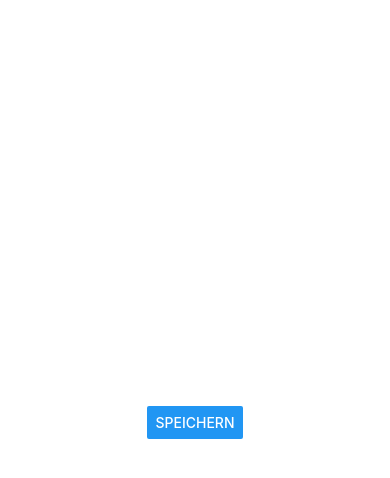
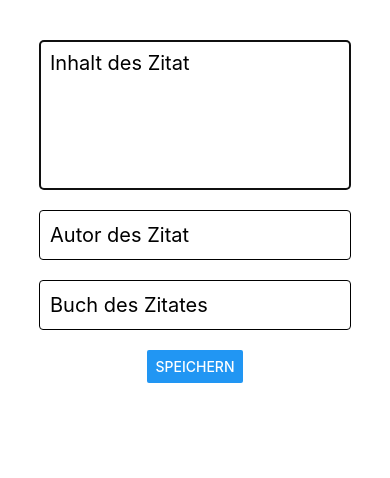
Before and after one commit to gianmarcog/Quotes-App-ReactNative, a React Native app: screen / in a window 390 px wide. Both pictures are taken after a click on the button "NEU". Shown: the top 478 px of the page. Built offline with nearby package versions, Linux system fonts and the light colour scheme.

Commit message:
Add the function to add a new Quote with Quote,Author and the Book

```diff
--- a/App.js
+++ b/App.js
@@ -22,14 +22,19 @@ const data = [
 ];
 
 export default class App extends Component {
-  state = { index: 0, showNewQuoteScreen: false };
+  state = { index: 0, showNewQuoteScreen: false, quotes: data };
 
-  _addQuote = () => {
-    this.setState({ showNewQuoteScreen: false });
+  _addQuote = (text, author, book) => {
+
+    let { quotes } = this.state;
+    if (text && author && book) {
+    quotes.push({text: text, author: author, book: book});
+    }
+    this.setState({ showNewQuoteScreen: false, quotes: quotes });
   }
 
   render(){
-    let index = this.state.index;
+    let index = this.state.index
     const quote = data[index];
     let nextIndex =index + 1;
     if(nextIndex === data.length) nextIndex = 0;
--- a/js/components/NewQuote.js
+++ b/js/components/NewQuote.js
@@ -2,15 +2,38 @@ import React, { Component } from 'react'
 import {Button, Modal, TextInput, StyleSheet, View } from 'react-native'
 
 export default class NewQuote extends Component {
+    state = { content: null, author: null, book: null };
+
     render() {
+        const { visible, onSave } = this.props;
+        const { content, author, book } = this.state;
         return(
             <Modal
-            visible={this.props.visible}
-            onRequestClose={this.props.onSave}
+            visible={visible}
+            onRequestClose={onSave}
             animationType='slide'
             >
             <View style={styles.container}>
-             <Button title="Speichern" onPress={this.props.onSave}/>
+                <TextInput
+                style={[styles.input, {height: 150}]}
+                multiline={true}
+                placeholder="Inhalt des Zitat"
+                //underlineColorAndroid="transparent" - only by Android
+                onChangeText={text => this.setState({ content: text })}
+                />
+                <TextInput
+                style={styles.input}
+                placeholder="Autor des Zitat"
+                //underlineColorAndroid="transparent" - only by Android
+                onChangeText={text => this.setState({ author: text })}
+                />
+                <TextInput
+                style={styles.input}
+                placeholder="Buch des Zitates"
+                //underlineColorAndroid="transparent" - only by Android
+                onChangeText={text => this.setState({ book: text })}
+                />
+             <Button title="Speichern" onPress={() => onSave(content, author, book)}/>
              </View>
             </Modal>
         );
@@ -21,6 +44,18 @@ const styles = StyleSheet.create({
     container: {
         flex: 1,
        alignItems: 'center',
-       justifyContent: 'center'
+       justifyContent: 'flex-start',
+    paddingTop: 40
+    },
+    input: {
+        borderWidth: 1,
+        borderColor: 'black',
+        borderRadius: 4,
+        width: '80%',
+        marginBottom: 20,
+        fontSize: 20,
+        padding: 10,
+        height: 50
+
     }
 });
```
